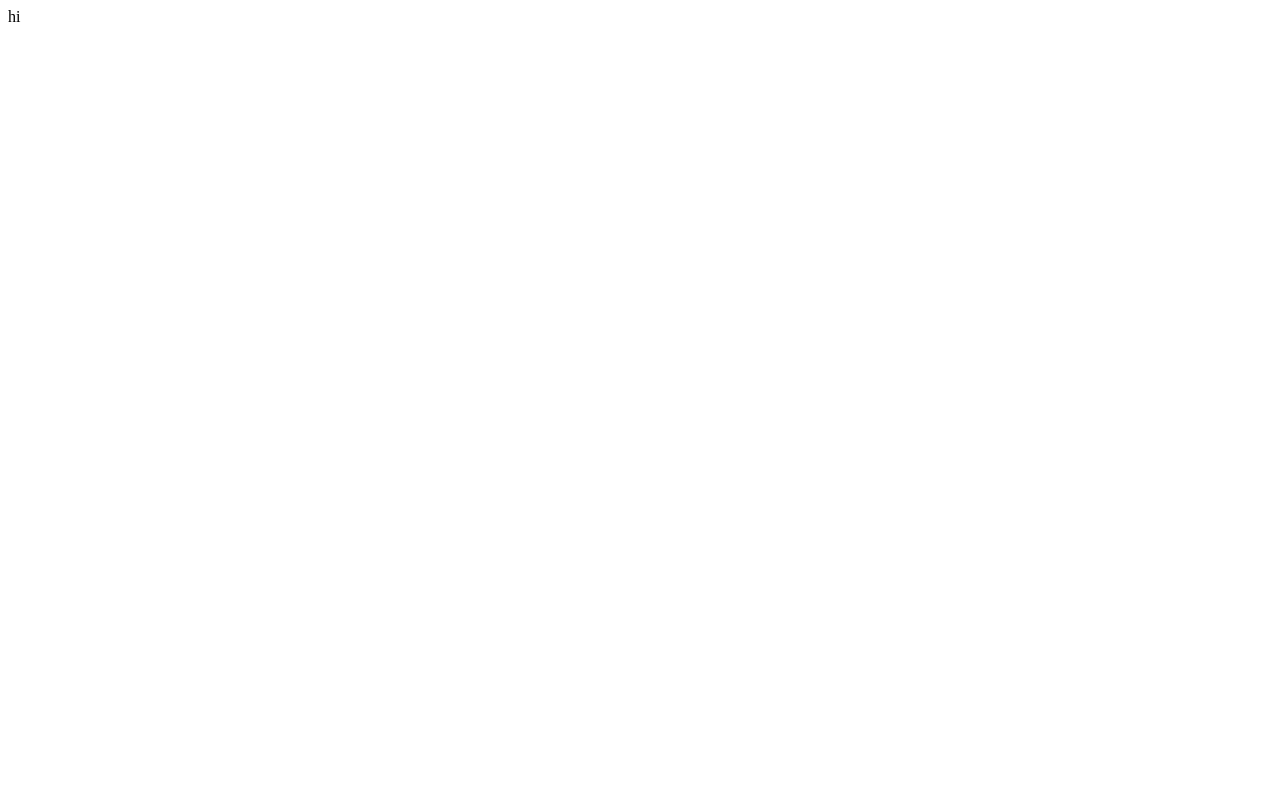
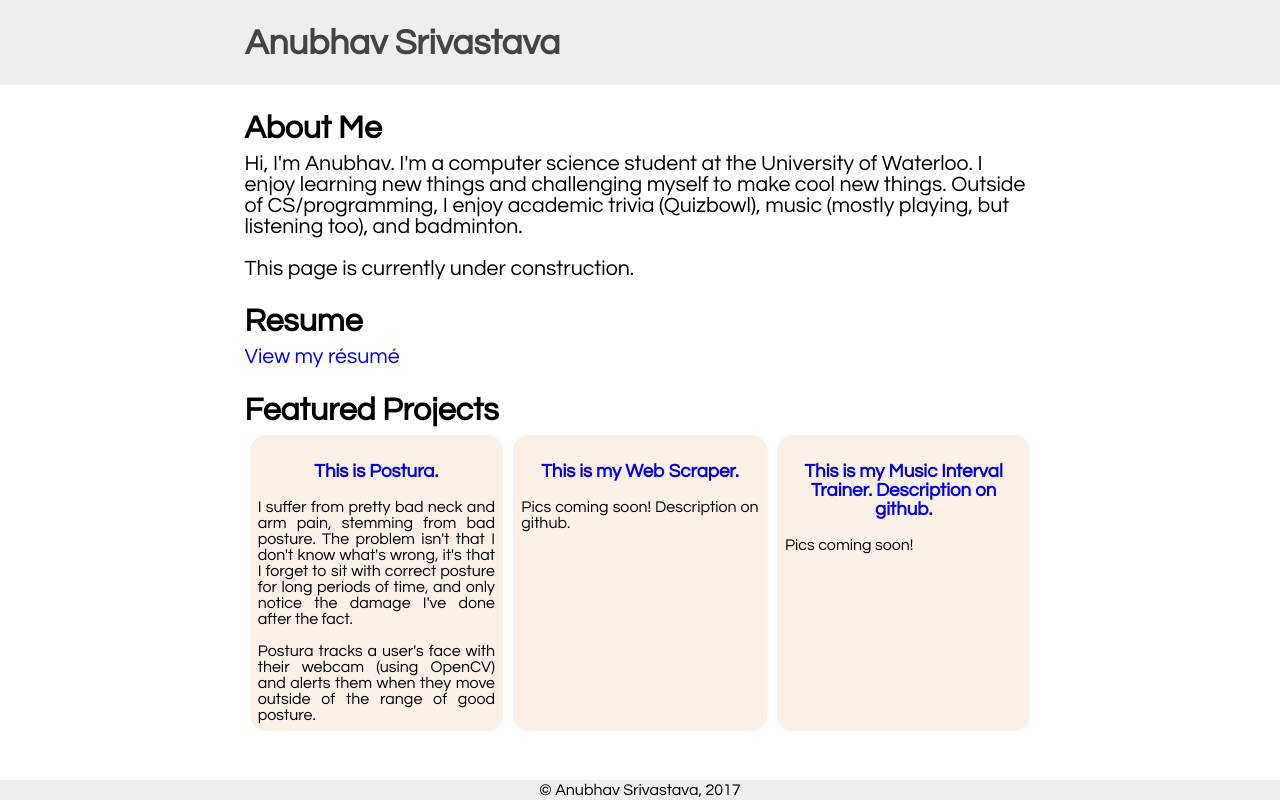
Before and after one commit to SrivastavaAnubhav/srivastavaanubhav.github.io, a plain HTML site: page index.html in a window 1280 px wide. Drawn offline with Linux system fonts and the light colour scheme.

Commit message:
Built decent home page. Pics still missing.

```diff
--- a/index.html
+++ b/index.html
@@ -1,5 +1,80 @@
 <html>
-	<body>
-		hi
-	</body>
+
+<head>
+	<title>
+		Anubhav Srivastava
+	</title>
+	<link rel="stylesheet" type="text/css" href="style.css" />
+</head>
+
+<body>
+	<div id="header">
+		<div id="headercontent">
+			<h1>
+				Anubhav Srivastava
+			</h1>
+		</div>
+	</div>
+
+	<div class="maincontent">
+		<h2> About Me </h2>
+		<p>
+			Hi, I'm Anubhav. I'm a computer science student at the University of Waterloo. I enjoy learning new things and challenging
+			myself to make cool new things. Outside of CS/programming, I enjoy academic trivia (Quizbowl), music (mostly playing,
+			but listening too), and badminton.
+			</br>
+			</br>
+			This page is currently under construction.
+		</p>
+
+		<h2> Resume </h2>
+		<p>
+			<a href="resume.pdf" target="_blank">View my résumé</a>
+		</p>
+
+
+		<h2> Featured Projects </h2>
+		<div id="projects">
+			<div class="project">
+				<a href="https://github.com/SrivastavaAnubhav/Posture-Detection">
+					<h3>
+						This is Postura.
+					</h3>
+				</a>
+				I suffer from pretty bad neck and arm pain, stemming from bad posture. The problem isn't that I don't know what's wrong,
+				it's that I forget to sit with correct posture for long periods of time, and only notice the damage I've done after the
+				fact.
+				</br>
+				</br>
+				Postura tracks a user's face with their webcam (using OpenCV) and alerts them when they move outside of the range of good
+				posture.
+			</div>
+
+			<div class="project">
+				<a href="https://github.com/SrivastavaAnubhav/Web-Scraper">
+					<h3>
+						This is my Web Scraper.
+					</h3>
+				</a>
+
+					Pics coming soon! Description on github.
+			</div>
+
+			<div class="project">
+				<a href="https://github.com/SrivastavaAnubhav/Interval-Trainer">
+					<h3>
+						This is my Music Interval Trainer. Description on github.
+					</h3>
+				</a>
+
+					Pics coming soon!
+			</div>
+		</div>
+	</div>
+
+	<div id="footer">
+		© Anubhav Srivastava, 2017
+	</div>
+</body>
+
 </html>
--- /dev/null
+++ b/style.css
@@ -0,0 +1,75 @@
+#header {
+	background-color: #EEE;
+	padding: 1px;
+}
+
+#headercontent {
+	margin: auto;
+	padding: 0px;
+	width: 61.8%;
+	color: #444;
+}
+
+#footer {
+	padding: 2px;
+	position: absolute;
+	bottom: 0;
+	right: 0;
+	left: 0;
+	text-align: center;
+	background-color: #EEE;
+}
+
+.maincontent {
+	width: 61.8%;
+	margin: auto;
+}
+
+body {
+	font-family: "Century Gothic";
+	margin: 0rem;
+	padding: 0rem;
+}
+
+html {
+	font-size: 100%;
+}
+
+a {
+	text-decoration: none;
+}
+
+h1 {
+	font-size: 2.2rem;
+}
+
+h2 {
+	font-size: 2rem;
+	padding: 0px;
+	margin-bottom: 0.5rem;
+}
+
+h3 {
+	text-align: center;
+}
+
+p {
+	font-size: 16pt;
+	padding: 0rem;
+	margin: 0rem;
+	margin-bottom: 0.2rem;
+}
+
+#projects {
+	display: flex;
+	justify-content: space-around;
+	padding-bottom: 0.3rem;
+}
+
+.project {
+	flex-basis: 30%;
+	padding: 0.5rem;
+	text-align: justify;
+	border-radius: 1rem;
+	background-color: linen;
+}
```
Also changed, not shown: 1 other file.
